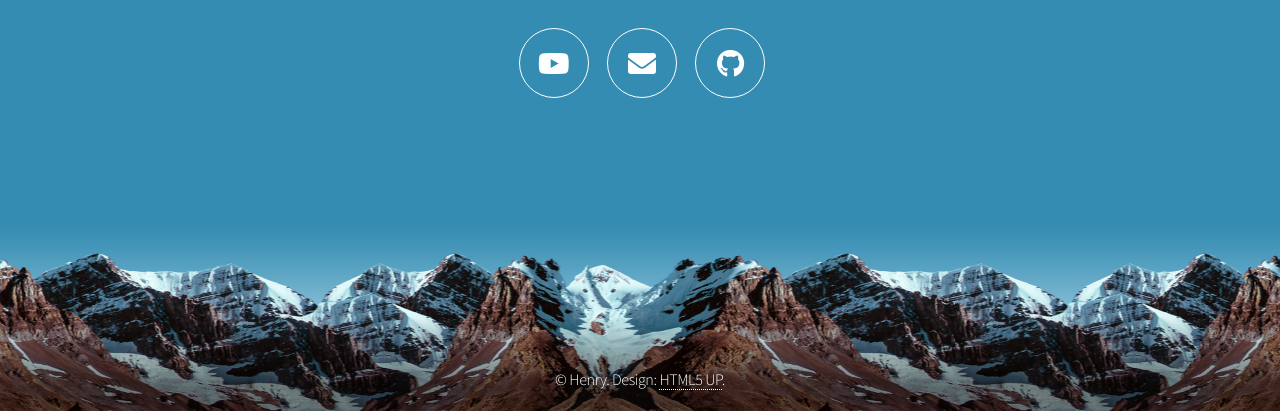
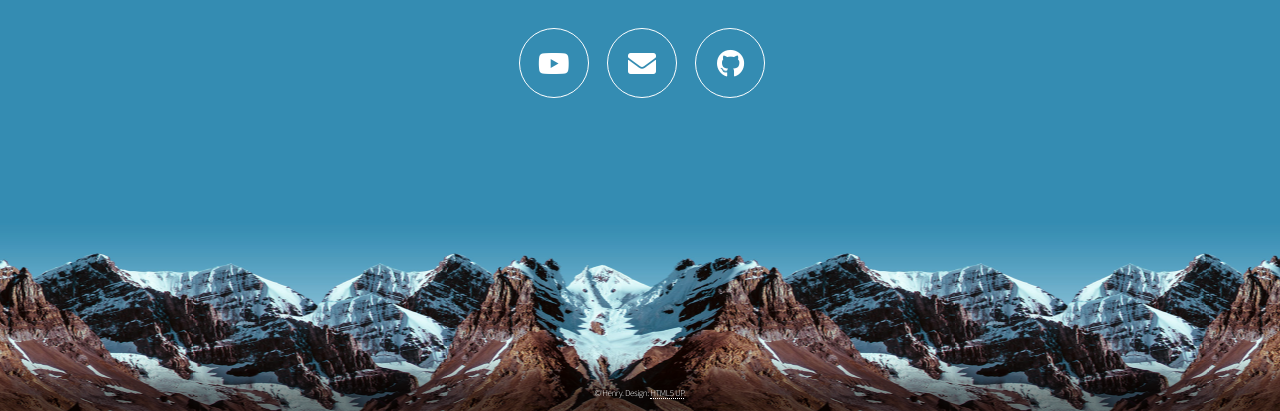
Before and after one commit to gamerback/gamerback.gith, a plain HTML site: page index.html in a window 1280 px wide. Shown: the part 389-800 px from the top of the page. Drawn offline with Linux system fonts and the light colour scheme.

Commit message:
Update index.html

```diff
--- a/index.html
+++ b/index.html
@@ -35,9 +35,10 @@
 					</header>
 
 				<!-- Footer -->
-					<footer id="footer">
+					<footer id="footer" class="smallfont">
 						<span class="copyright">&copy; Henry. Design: <a href="http://html5up.net">HTML5 UP</a>.</span>
 					</footer>
+				</div
 
 			</div>
 		</div>
```
